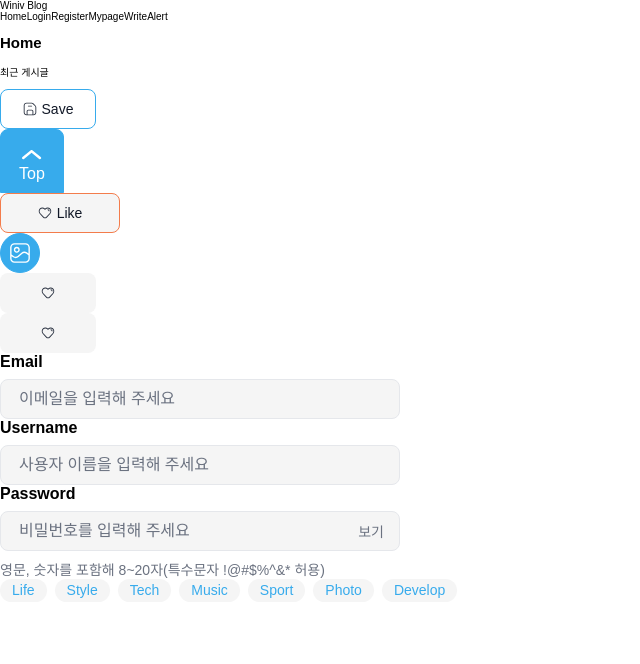
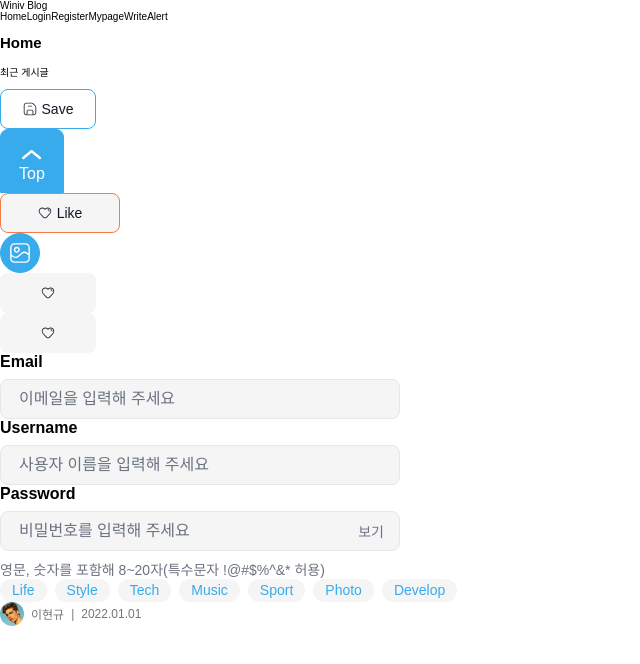
Before and after one commit to lhk0721/wenivBlog, a React (Vite) app in the folder app/: page / in a window 1280 px wide. Shown: the top 664 px of the page, without its empty margins (0-640 px from the left). Built offline with nearby package versions, Linux system fonts and the light colour scheme; a web font is replaced by a local one.

Commit message:
Author 컴포넌트 구현

```diff
--- a/app/src/App.jsx
+++ b/app/src/App.jsx
@@ -21,6 +21,11 @@ import InputPassword from './components/inputs/InputPassword.jsx'
 
 // categories
 import Categories from './components/categories/Categories.jsx'
+
+// Author
+import Author from './components/author/Author.jsx'
+
+import profile from './assets/images/profile.png'
 
 const categories = [
     { id: 1, name: "Life" },
@@ -107,6 +112,12 @@ function App() {
                 theme='positive'
             />
 
+            <Author
+                image = {profile}
+                author='이현규'
+                publishDate='2022.01.01'
+            />
+
         </BrowserRouter>
     )
 }
--- a/app/src/assets/styles/variables.css
+++ b/app/src/assets/styles/variables.css
@@ -3,6 +3,7 @@
     --color-text-primary: #111827;
     --color-text-secondary: #6b7280;
     --color-text-tertiary: rgba(102, 102, 102, 1);
+    --color-text-quaternary: rgba(118, 118, 118, 1);
     --color-text-inverse: #ffffff;
 
     --color-bg-canvas: #ffffff;
--- /dev/null
+++ b/app/src/components/author/Author.jsx
@@ -0,0 +1,17 @@
+import Styles from './Author.module.css'
+
+export default function Author({image, author,publishDate}){
+
+    return(
+        <div className={Styles.meta}>
+            <img
+                src={image}
+                alt="Profile image"
+                className={Styles.profileImg}
+            />
+            <span>{author}</span>
+            <span className={Styles.divider}>|</span>
+            <span>{publishDate}</span>
+        </div>
+    )
+}
--- /dev/null
+++ b/app/src/components/author/Author.module.css
@@ -0,0 +1,20 @@
+.meta {
+    display: flex;
+    align-items: flex-start;
+    gap: 0.7rem;
+    display: flex;
+    justify-content: flex-start;
+    align-items: center;
+    color: var(--color-text-quaternary);
+    font-size: var(--font-size-xs);
+}
+
+.meta .divider{
+    color: var(--color-text-muted);
+}
+
+.profileImg{
+    width: 2.4rem;
+    height: 2.4rem;
+    border-radius: var(--radius-full);
+}
```
